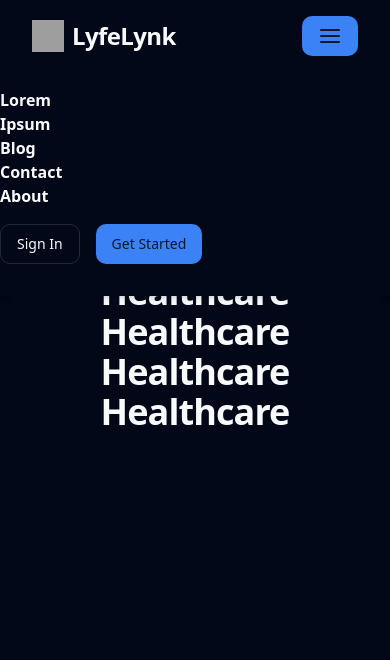
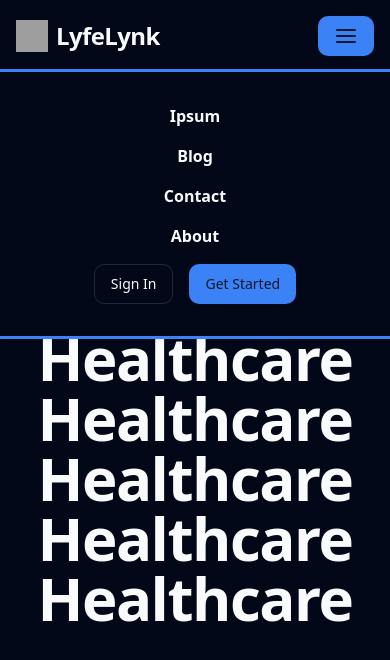
Before and after one commit to slaygun/LandingPage-Template, a React (Vite) app: page / in a window 390 px wide. Both pictures are taken after a click on the button "Open menu". Shown: the top 660 px of the page. Built offline with nearby package versions, Linux system fonts and the light colour scheme; grey boxes are pictures that could not be loaded.

Commit message:
enough navbar responsive

```diff
--- a/src/sections/HeroSection.jsx
+++ b/src/sections/HeroSection.jsx
@@ -2,7 +2,7 @@ import React from 'react';
 
 function HeroSection() {
   return (
-    <div className='scroll-m-20 text-4xl font-extrabold tracking-tight lg:text-5xl mx-auto p-15 items-center flex justify-center'>
+    <div className='scroll-m-20 text-6xl font-extrabold tracking-tight  mx-auto py-4 items-center flex justify-center'>
       Healthcare<br></br>
       Healthcare<br></br>
       Healthcare<br></br>Healthcare<br></br>
--- a/src/sections/navbar.jsx
+++ b/src/sections/navbar.jsx
@@ -26,7 +26,7 @@ const Navbar = () => {
         ${isScrolled ? 'backdrop-blur-xl shadow-md' : 'bg-transparent'}
       `}
     >
-      <div className="flex container justify-between">
+      <div className="flex container justify-between px-4">
         <div className="flex items-center">
           <img src="/assets/lyfelynk.svg" alt="LyfeLynk Logo" className="w-8 h-8 mr-2" />
           <a href="/" className="scroll-m-20 text-2xl lg:text-3xl font-semibold tracking-tight">
@@ -39,7 +39,7 @@ const Navbar = () => {
           onClick={handleMenuToggle}
           aria-label="Open menu"
           aria-expanded={isMenuOpen}
-          className="block md:hidden focus:outline-none"
+          className="md:hidden focus:outline-none"
         >
           <AlignJustify /> {/* Use the Menu icon from Lucide */}
         </Button>
@@ -74,32 +74,33 @@ const Navbar = () => {
         <div
           className={`
           absolute left-0 top-full w-full bg-background shadow-md overflow-hidden md:hidden py-4
+          text-center outline outline-primary
             ${isMenuOpen ? 'block' : 'hidden'}
           `}
         >
           {/* ... navigation links here */}
-          <ul>
+          <ul className='space-y-4 font-semibold'>
             <li>
-              <a href="#" className="hover:text-primary font-semibold py-2">Lorem</a>
             </li>
             <li>
-              <a href="#" className="hover:text-primary font-semibold py-2">Ipsum</a>
+              <a href="#" className="block hover:text-primary">Ipsum</a>
             </li>
             <li>
-              <a href="#" className="hover:text-primary font-semibold py-2">Blog</a>
+              <a href="#" className="block hover:text-primary">Blog</a>
             </li>
             <li>
-              <a href="#" className="hover:text-primary font-semibold py-2">Contact</a>
+              <a href="#" className="block hover:text-primary">Contact</a>
             </li>
             <li>
-              <a href="#" className="hover:text-primary font-semibold py-2">About</a>
+              <a href="#" className="block hover:text-primary">About</a>
             </li>
+          </ul>
             {/* ... other links */}
-            <div className="items-center py-4 space-x-4">
-              <Button variant="outline">Sign In</Button>
-              <Button>Get Started</Button>
-            </div>
-          </ul>
+          <div className="items-center py-4 space-x-4">
+            <Button variant="outline">Sign In</Button>
+            <Button>Get Started</Button>
+          </div>
+
         </div>
       </div>
     </nav>
```
